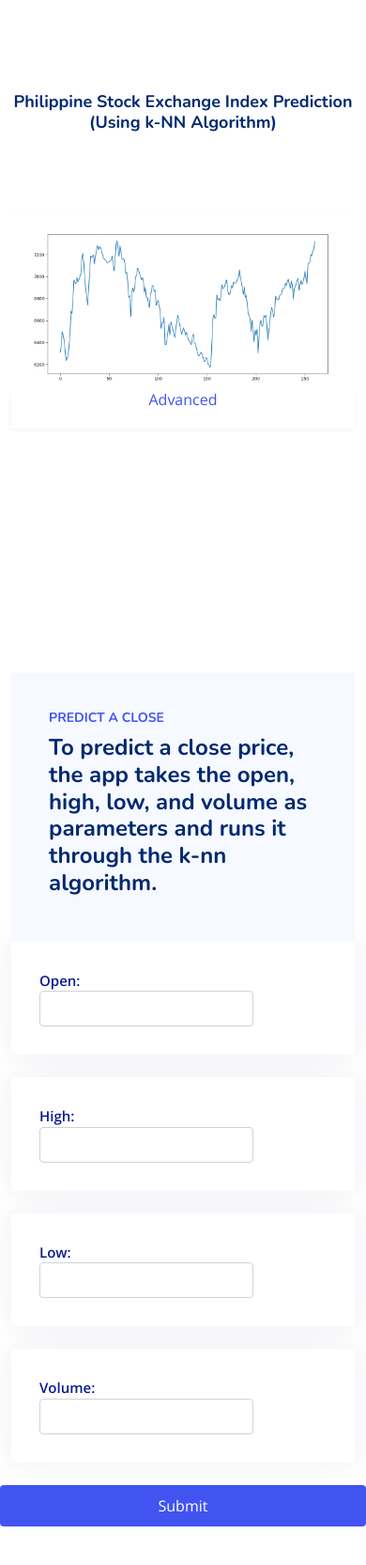
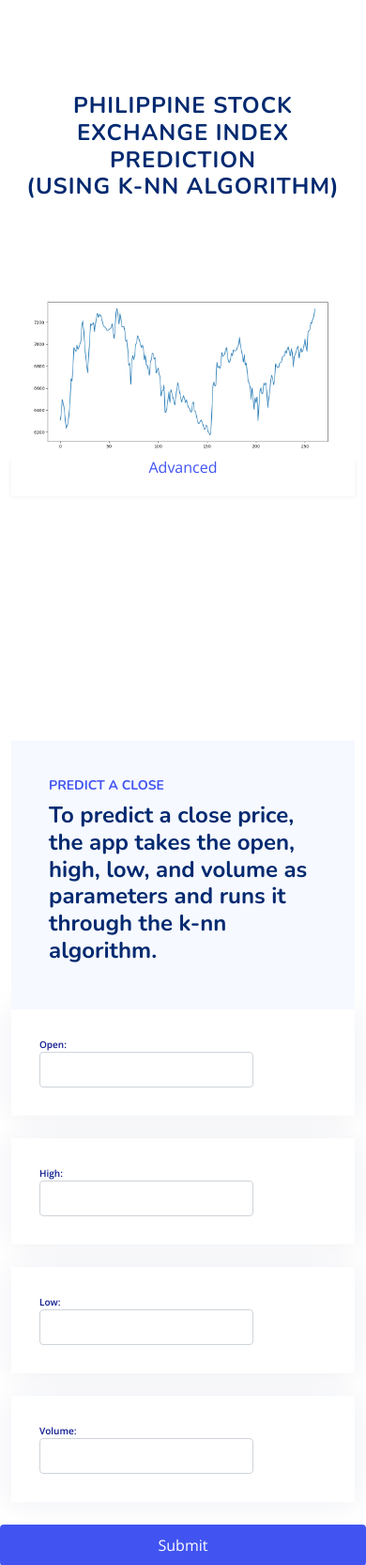
Before and after one commit to calvinjazz/thesis2-calvinjazz, a Django app: template templates/chart.html in a window 390 px wide. Shown: the part 68-1733 px from the top of the page at 94% size. Run offline with Django 3.2, Linux system fonts and the light colour scheme; the template is opened without the code that fills it: most values are stand-ins (such as "Sample title", 1, 10 or a date in 2020); some libraries are stand-ins or nearby versions.

Commit message:
mobile looks like shit 3

```diff
--- a/static/assets/css/style.css
+++ b/static/assets/css/style.css
@@ -2452,7 +2452,7 @@ section {
 }
 
 .chart .count-box span {
-  font-size: 15px;
+  font-size: 10px;
   display: block;
   font-weight: 600;
   color: #0b198f;
--- a/templates/chart.html
+++ b/templates/chart.html
@@ -82,9 +82,9 @@
 
             <header class="section-header">
                 {% if user.is_authenticated %}
-                <h1>Welcome, {{user.first_name}}</h1>
+                <h2>Welcome, {{user.first_name}}</h2>
                 {% else %}
-                <h1 data-aos="fade-up">Philippine Stock Exchange Index Prediction <br>(Using k-NN Algorithm)</h1>
+                <h2 data-aos="fade-up">Philippine Stock Exchange Index Prediction <br>(Using k-NN Algorithm)</h2>
                 {% endif %}
 
                 <div class = "pt-5"></div>
```
